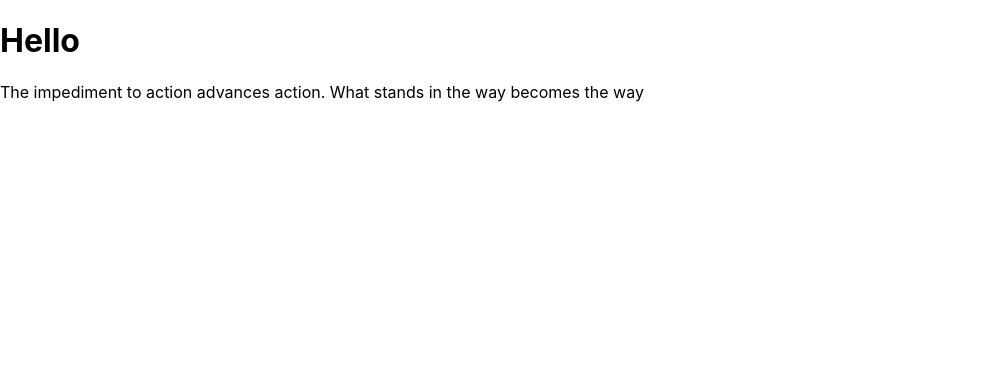
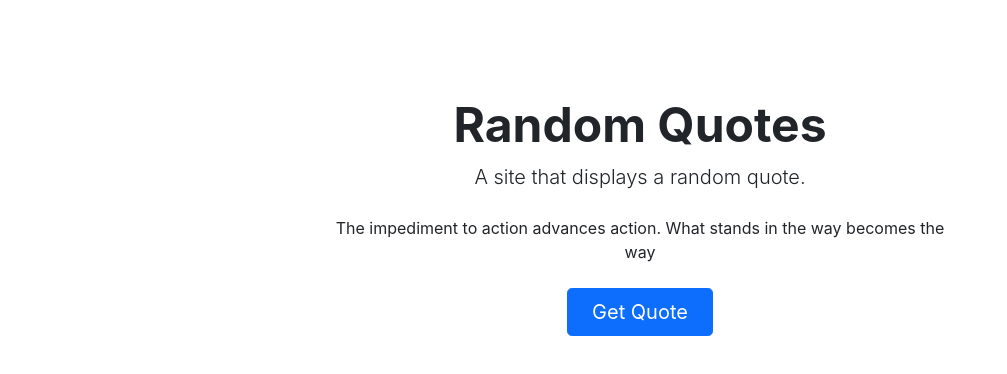
Before and after one commit to dvdunne/random_quote, a React (Create React App) app: page / in a window 1280 px wide. Shown: the top 374 px of the page, without its empty margins (0-1007 px from the left). Built offline with nearby package versions, Linux system fonts and the light colour scheme.

Commit message:
Add Bootstrap formatting and button

```diff
--- a/package.json
+++ b/package.json
@@ -6,6 +6,7 @@
     "@testing-library/jest-dom": "^5.12.0",
     "@testing-library/react": "^11.2.7",
     "@testing-library/user-event": "^12.8.3",
+    "bootstrap": "^5.0.1",
     "react": "^17.0.2",
     "react-dom": "^17.0.2",
     "react-scripts": "4.0.3",
--- a/src/App.js
+++ b/src/App.js
@@ -5,10 +5,20 @@ import "./App.css";
 class App extends Component {
   render() {
     return (
-      <main className="Container">
-        <h1>Hello</h1>
-        <Quote />
-      </main>
+      <div class="px-4 py-5 my-5 text-center">
+        <h1 class="display-5 fw-bold">Random Quotes</h1>
+        <div class="col-lg-6 mx-auto">
+          <p class="lead mb-4">A site that displays a random quote.</p>
+          <div class="d-grid gap-2 d-sm-flex justify-content-sm-center">
+            <Quote />
+          </div>
+          <div class="d-grid gap-2 d-sm-flex justify-content-sm-center">
+            <button type="button" class="btn btn-primary btn-lg px-4 gap-3 m-4">
+              Get Quote
+            </button>
+          </div>
+        </div>
+      </div>
     );
   }
 }
```
Also changed, not shown: src/index.js (+7 -6 lines), 1 other file (tests, documents, lock files or other folders).
